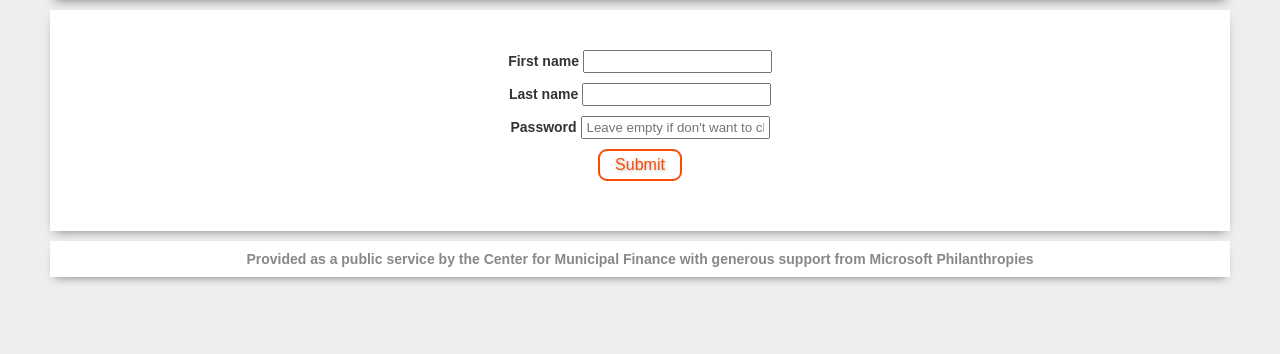
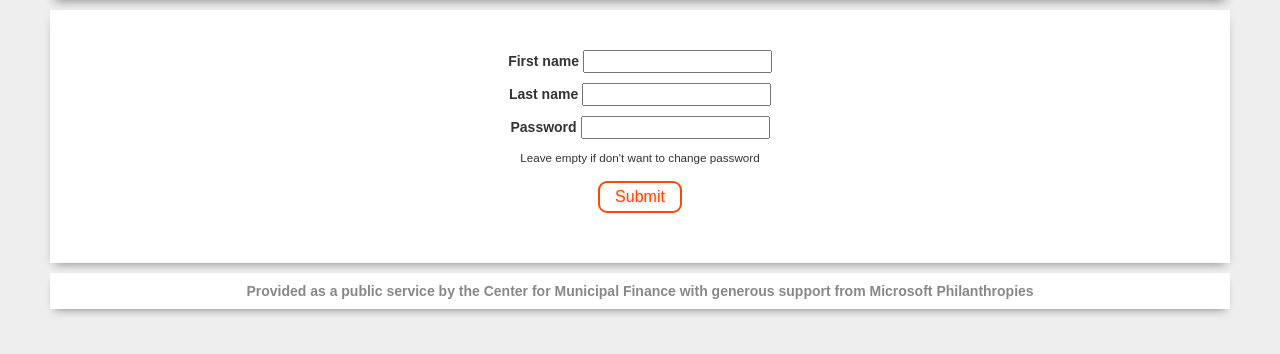
Before and after one commit to govwiki/file-library, a PHP site: template templates/profile.twig in a window 1280 px wide. Shown: the part 150-504 px from the top of the page. Run offline with PHP 8.4, Linux system fonts and the light colour scheme; the template is opened without the code that fills it, so the values that code supplies are empty; some libraries are stand-ins or nearby versions.

Commit message:
fix password input

```diff
--- a/templates/profile.twig
+++ b/templates/profile.twig
@@ -17,8 +17,10 @@
             </div>
             <div class="form__row">
                 <label for="password">Password</label>
-                <input id="password" name="password" type="password" placeholder="Leave empty if don't want to change password">
+                <input id="password" name="password" type="password">
             </div>
+            <div><small>Leave empty if don't want to change password</small></div>
+            <br>
             <div class="form__row">
                 <button class="btn">Submit</button>
             </div>
```
